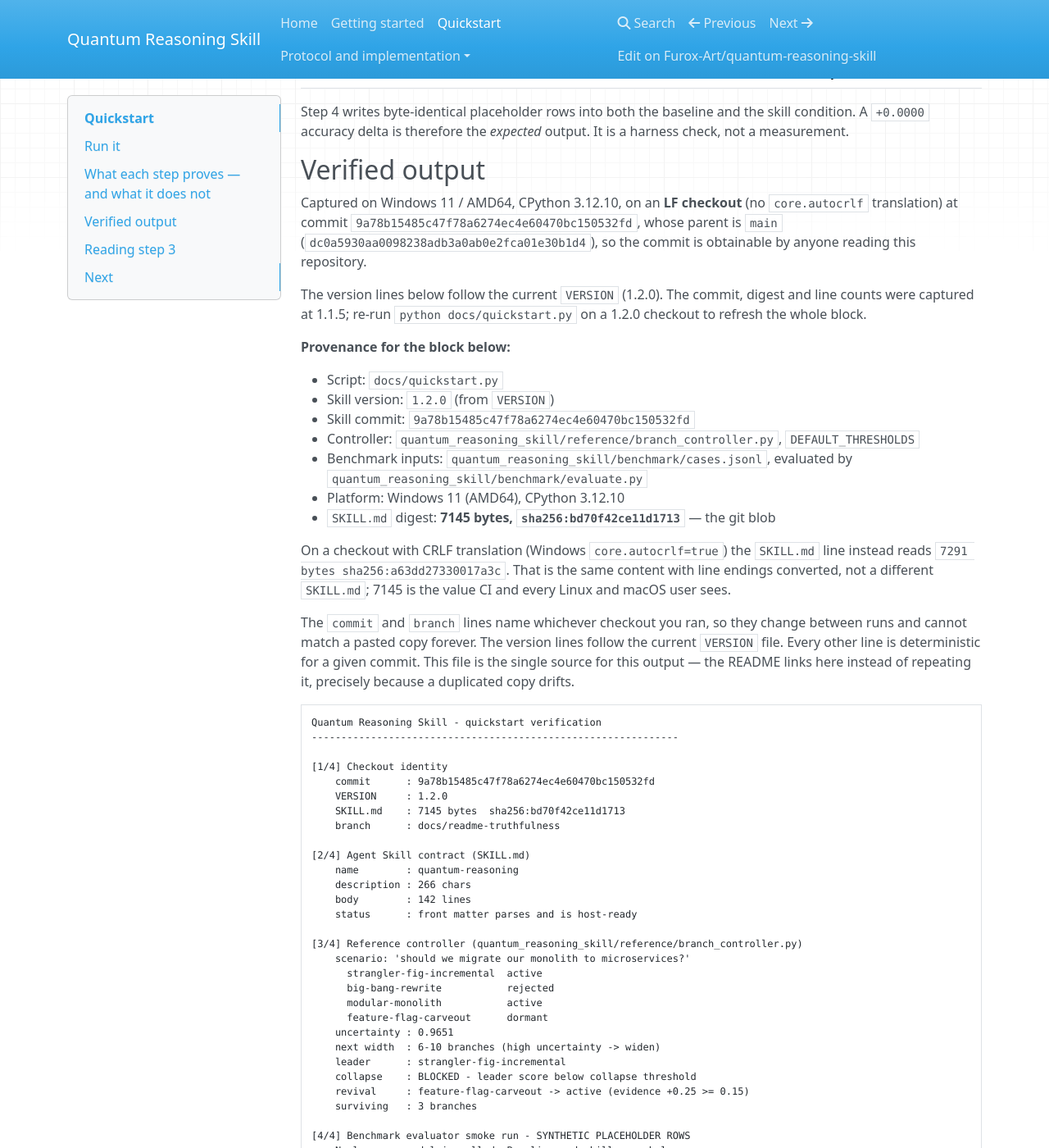
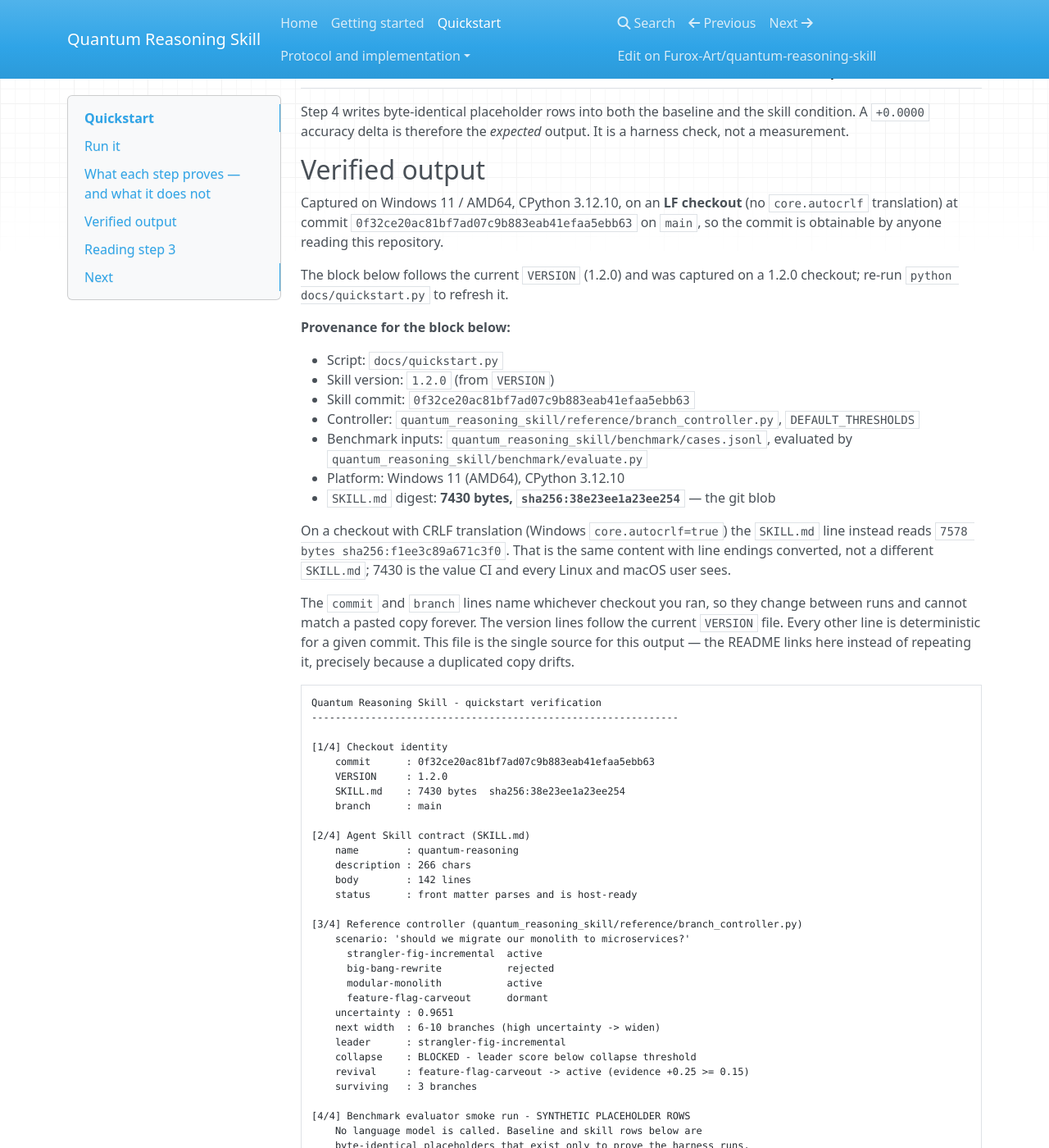
Before and after one commit to Furox-Art/quantum-reasoning-skill, an MkDocs documentation site: the page built from docs/quickstart.md, in a window 1280 px wide and 1400 px high, scrolled down 780 px. Shown: the whole window at 82% size. Built offline with MkDocs 1.6.1, drawn with Linux system fonts in a browser that asks for light colours; nearby versions of some CDN libraries; some of the changed text lies outside the part shown.

Commit message:
docs: refresh recorded quickstart output to the 1.2.0 main checkout (#88)

```diff
--- a/docs/quickstart.md
+++ b/docs/quickstart.md
@@ -31,28 +31,26 @@ check, not a measurement.
 
 Captured on Windows 11 / AMD64, CPython 3.12.10, on an **LF checkout** (no
 `core.autocrlf` translation) at commit
-`9a78b15485c47f78a6274ec4e60470bc150532fd`, whose parent is `main`
-(`dc0a5930aa0098238adb3a0ab0e2fca01e30b1d4`), so the commit is obtainable by anyone
-reading this repository.
+`0f32ce20ac81bf7ad07c9b883eab41efaa5ebb63` on `main`, so the commit is obtainable by
+anyone reading this repository.
 
-The version lines below follow the current `VERSION` (1.2.0). The commit, digest and
-line counts were captured at 1.1.5; re-run `python docs/quickstart.py` on a 1.2.0
-checkout to refresh the whole block.
+The block below follows the current `VERSION` (1.2.0) and was captured on a 1.2.0
+checkout; re-run `python docs/quickstart.py` to refresh it.
 
 **Provenance for the block below:**
 
 - Script: `docs/quickstart.py`
 - Skill version: `1.2.0` (from `VERSION`)
-- Skill commit: `9a78b15485c47f78a6274ec4e60470bc150532fd`
+- Skill commit: `0f32ce20ac81bf7ad07c9b883eab41efaa5ebb63`
 - Controller: `quantum_reasoning_skill/reference/branch_controller.py`, `DEFAULT_THRESHOLDS`
 - Benchmark inputs: `quantum_reasoning_skill/benchmark/cases.jsonl`, evaluated by
   `quantum_reasoning_skill/benchmark/evaluate.py`
 - Platform: Windows 11 (AMD64), CPython 3.12.10
-- `SKILL.md` digest: **7145 bytes, `sha256:bd70f42ce11d1713`** — the git blob
+- `SKILL.md` digest: **7430 bytes, `sha256:38e23ee1a23ee254`** — the git blob
 
 On a checkout with CRLF translation (Windows `core.autocrlf=true`) the `SKILL.md` line
-instead reads `7291 bytes sha256:a63dd27330017a3c`. That is the same content with line
-endings converted, not a different `SKILL.md`; 7145 is the value CI and every Linux and
+instead reads `7578 bytes sha256:f1ee3c89a671c3f0`. That is the same content with line
+endings converted, not a different `SKILL.md`; 7430 is the value CI and every Linux and
 macOS user sees.
 
 The `commit` and `branch` lines name whichever checkout you ran, so they change between
@@ -66,10 +64,10 @@ Quantum Reasoning Skill - quickstart verification
 --------------------------------------------------------------
 
 [1/4] Checkout identity
-    commit      : 9a78b15485c47f78a6274ec4e60470bc150532fd
+    commit      : 0f32ce20ac81bf7ad07c9b883eab41efaa5ebb63
     VERSION     : 1.2.0
-    SKILL.md    : 7145 bytes  sha256:bd70f42ce11d1713
-    branch      : docs/readme-truthfulness
+    SKILL.md    : 7430 bytes  sha256:38e23ee1a23ee254
+    branch      : main
 
 [2/4] Agent Skill contract (SKILL.md)
     name        : quantum-reasoning
@@ -105,7 +103,7 @@ Provenance for every number printed above
 --------------------------------------------------------------
     script      : docs/quickstart.py
     skill ver   : 1.2.0   (VERSION)
-    commit      : 9a78b15485c47f78a6274ec4e60470bc150532fd
+    commit      : 0f32ce20ac81bf7ad07c9b883eab41efaa5ebb63
     platform    : Windows 11 (AMD64)
     python      : 3.12.10 (CPython)
     controller  : quantum_reasoning_skill/reference/branch_controller.py DEFAULT_THRESHOLDS
```
